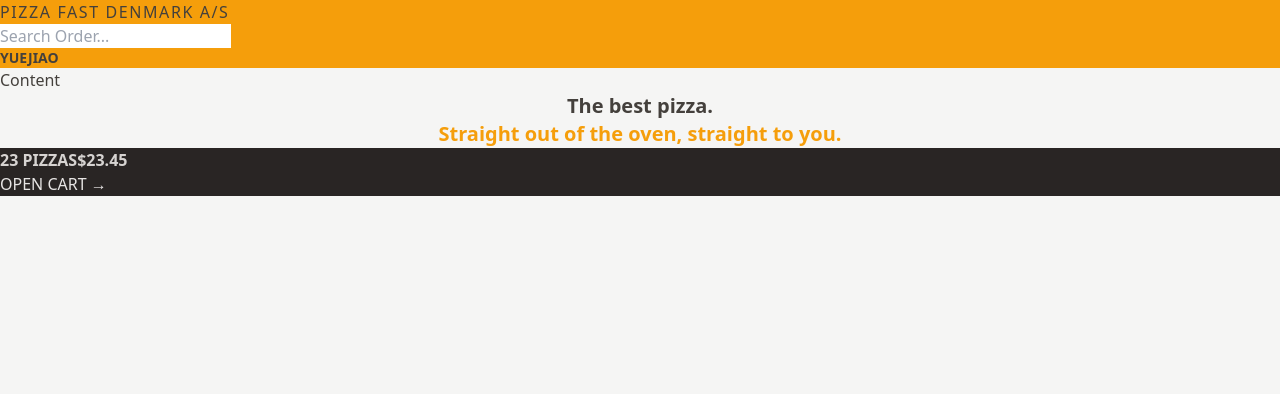
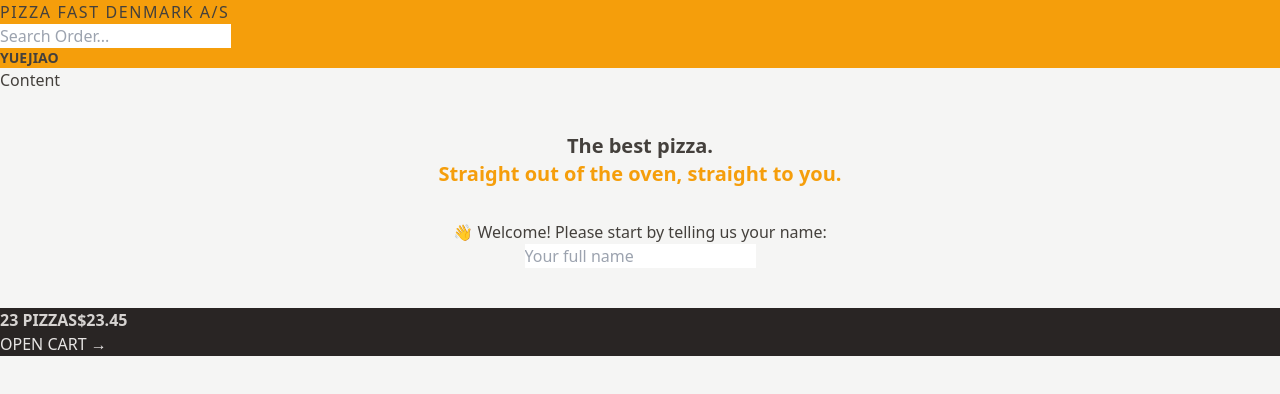
Before and after one commit to YuejiaoShi/pizza-fast-shop, a React (Vite) app: page / in a window 1280 px wide. Shown: the top 394 px of the page. Built offline with nearby package versions, Linux system fonts and the light colour scheme.

Commit message:
add margin

```diff
--- a/src/UI/Home.tsx
+++ b/src/UI/Home.tsx
@@ -1,15 +1,17 @@
 import React from "react";
+import CreateUser from "../features/user/CreateUser";
 
 const Home: React.FC = () => {
   return (
-    <div>
-      <h1 className="text-xl font-semibold text-center">
+    <div className="my-10 text-center">
+      <h1 className="text-xl font-semibold text-center mb-8">
         The best pizza.
         <br />
         <span className="text-amber-500">
           Straight out of the oven, straight to you.
         </span>
       </h1>
+      <CreateUser/>
     </div>
   );
 };
```
